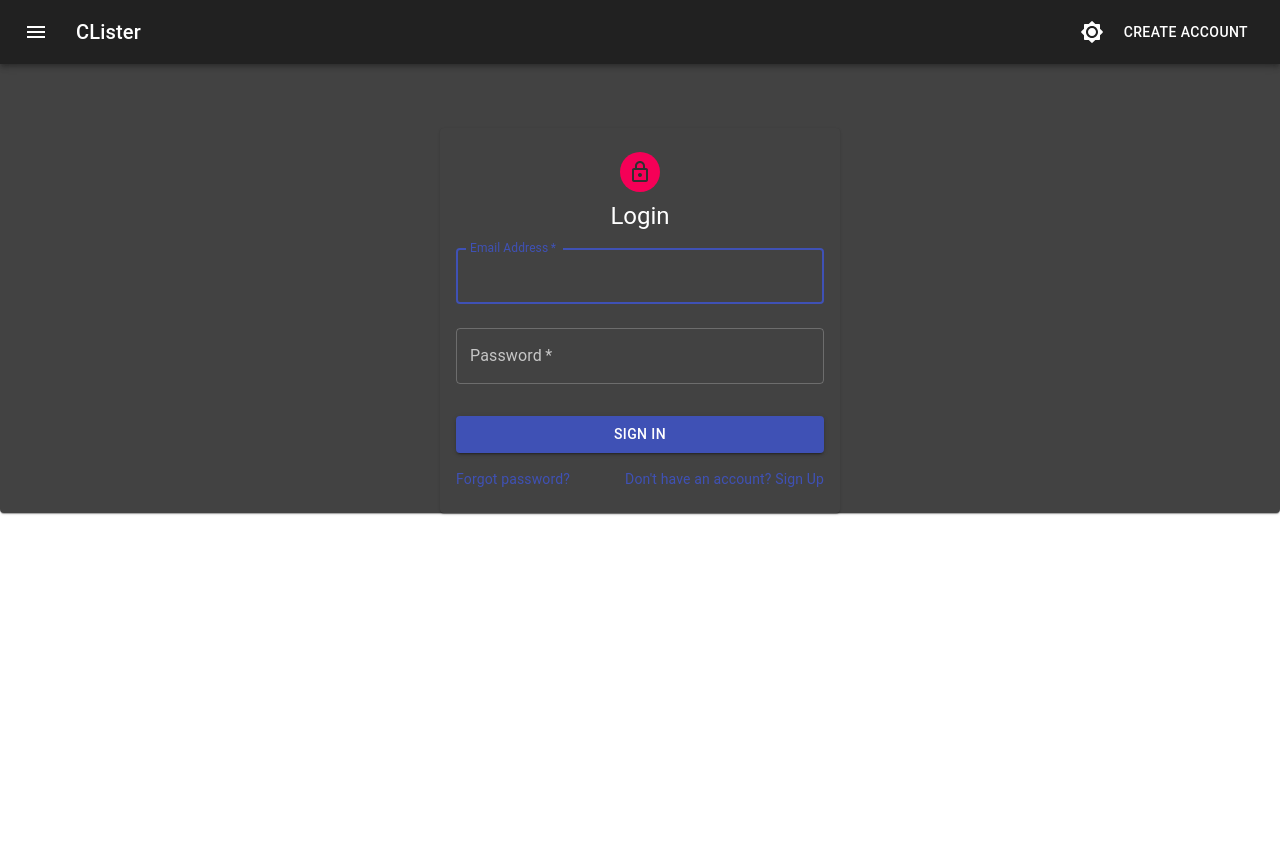
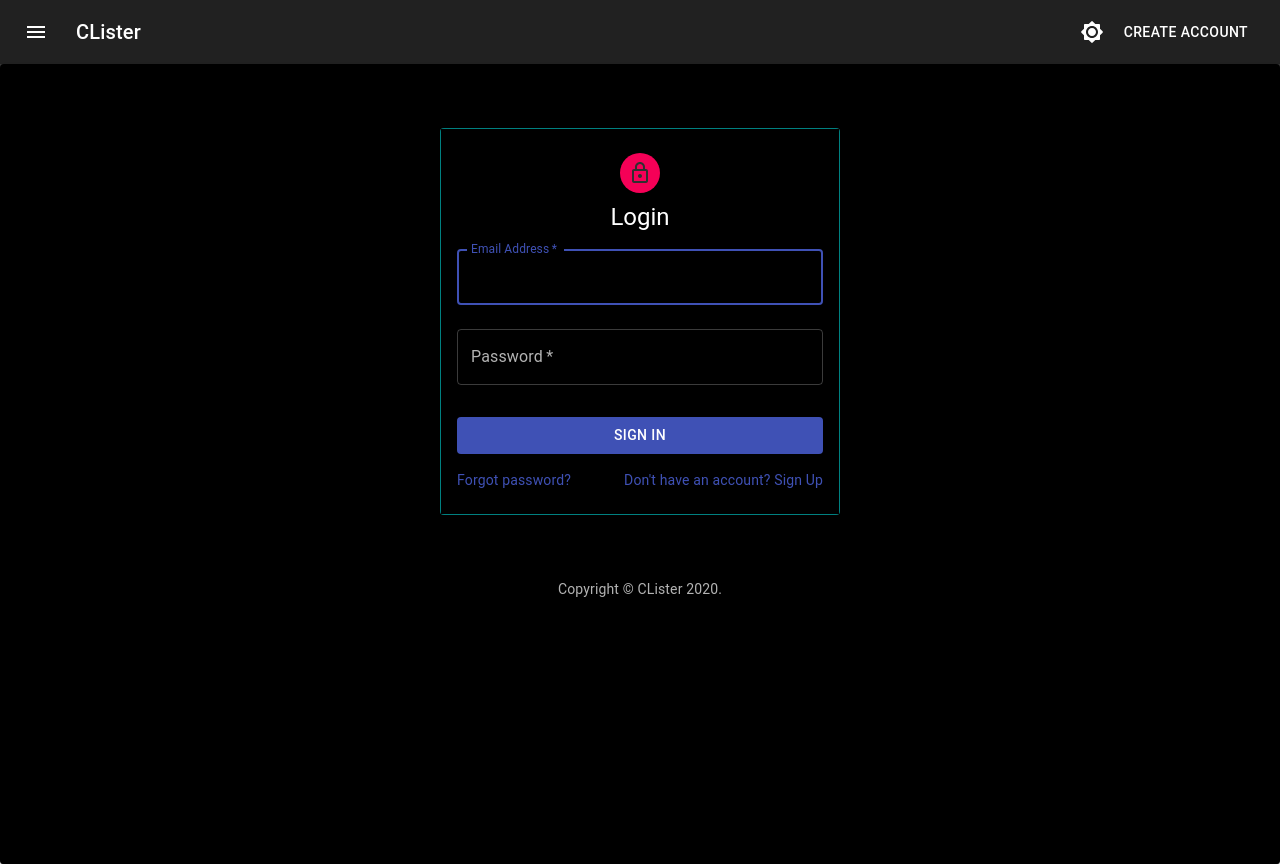
Before and after one commit to thegauravthakur/clister-reactjs, a React (Create React App) app: page /login in a window 1280 px wide. Before the commit the page ends 800 px from the top, so only its background shows below. Built offline with nearby package versions, Linux system fonts and the light colour scheme; no server answers.

Commit message:
improved dark mode

```diff
--- a/src/App.js
+++ b/src/App.js
@@ -15,8 +15,9 @@ const App = () => {
     const theme = createMuiTheme(
         {
             palette: {
-                type: data.theme
-            }
+                type: data.theme,
+            },
+
         }
     )
     return (
--- a/src/pages/HomePage.js
+++ b/src/pages/HomePage.js
@@ -1,12 +1,23 @@
-import React from "react";
+import React, {useContext} from "react";
 import {Grid, Paper} from "@material-ui/core";
 import Title from "../components/Title";
 import ListView from "../components/ListView";
+import {makeStyles} from "@material-ui/core/styles";
+import {ThemeContext} from "../context/ThemeProvider";
 
 const HomePage = () => {
+    const data = useContext(ThemeContext);
+    const useStyle = makeStyles(() => ({
+        paper: {
+            minHeight: '100vh',
+            backgroundColor: data.theme === 'dark' ? 'Black' : 'white',
+        }
+    }))
+
+    const classes = useStyle();
 
     return (
-        <Paper style={{minHeight: '100vh'}}>
+        <Paper className={classes.paper}>
             <Grid container>
                 <Grid item sm={2}/>
                 <Grid item xs={12} sm={8}>
--- a/src/pages/LoginPage.js
+++ b/src/pages/LoginPage.js
@@ -16,8 +16,39 @@ import app from "../firebase/base";
 import SnackBarBottom from "../components/SnackBarBottom";
 import {Redirect} from "react-router-dom";
 import {AuthContext} from "../context/Provider";
+import Paper from "@material-ui/core/Paper";
+import {ThemeContext} from "../context/ThemeProvider";
+import Box from "@material-ui/core/Box";
 
+function Copyright() {
+    return (
+        <Typography variant="body2" color="textSecondary" align="center">
+            {'Copyright © '}
+            <Link color="inherit" href="https://gauravthakur.me/">
+                CLister
+            </Link>{' '}
+            {new Date().getFullYear()}
+            {'.'}
+        </Typography>
+    );
+}
+
+const LoginPage = ({history}) => {
+
+    const data = useContext(ThemeContext);
+    const [email, setEmail] = useState('');
+    const [password, setPassword] = useState('');
+    const [loading, setLoading] = useState(false);
+    const [open, setOpen] = useState({
+        isOpen: false,
+        message: '',
+        type: '',
+    });
     const useStyles = makeStyles((theme) => ({
+        paper: {
+            minHeight: '100vh',
+            backgroundColor: data.theme === 'dark' ? 'black' : 'white',
+        },
         root: {
             marginTop: theme.spacing(8),
             maxWidth: '400px'
@@ -25,7 +56,9 @@ const useStyles = makeStyles((theme) => ({
         card: {
             display: 'flex',
             flexDirection: 'column',
-        alignItems: 'center'
+            alignItems: 'center',
+            backgroundColor: data.theme === 'dark' ? 'black' : 'white',
+            border: data.theme === 'dark' ? '1px solid teal' : null,
         },
         icon: {
             margin: theme.spacing(1),
@@ -35,16 +68,6 @@ const useStyles = makeStyles((theme) => ({
             margin: theme.spacing(3, 0, 2)
         }
     }));
-
-const LoginPage = ({history}) => {
-    const [email, setEmail] = useState('');
-    const [password, setPassword] = useState('');
-    const [loading, setLoading] = useState(false);
-    const [open, setOpen] = useState({
-        isOpen: false,
-        message: '',
-        type: '',
-    });
     const onSubmitHandler = event => {
         event.preventDefault();
         setLoading(true);
@@ -68,10 +91,10 @@ const LoginPage = ({history}) => {
     };
     const classes = useStyles();
     const {currentUser} = useContext(AuthContext);
-    if (currentUser)  return <Redirect to="/"/>;
+    if (currentUser) return <Redirect to="/"/>;
 
     return (
-        <div>
+        <Paper className={classes.paper}>
             {loading ? <LinearProgress/> : null}
             <SnackBarBottom open={open.isOpen} type={open.type} handleClose={handleClose} message={open.message}/>
             <Grid container direction="column" justify="flex-start" alignItems="center">
@@ -82,9 +105,9 @@ const LoginPage = ({history}) => {
                         </Avatar>
                         <Typography variant='h5' className={classes.title}>Login</Typography>
                         <form onSubmit={onSubmitHandler}>
-                            <TextField type='email' required autoFocus margin='normal' fullWidth label='Email Address'
+                            <TextField autoComplete='email' type='email' required autoFocus margin='normal' fullWidth label='Email Address'
                                        variant='outlined' onChange={(e) => setEmail(e.target.value)}/>
-                            <TextField required margin='normal' fullWidth label='Password' variant='outlined'
+                            <TextField autoComplete="current-password" required margin='normal' fullWidth label='Password' variant='outlined'
                                        type='password' onChange={(e) => setPassword(e.target.value)}/>
                             <Button disabled={loading} type='submit' className={classes.submit} fullWidth
                                     variant="contained" color="primary">
@@ -106,7 +129,10 @@ const LoginPage = ({history}) => {
                     </CardContent>
                 </Card>
             </Grid>
-        </div>
+            <Box mt={8}>
+                <Copyright/>
+            </Box>
+        </Paper>
     )
 }
 
```
Lines whose indentation alone changed are shown as unchanged.
